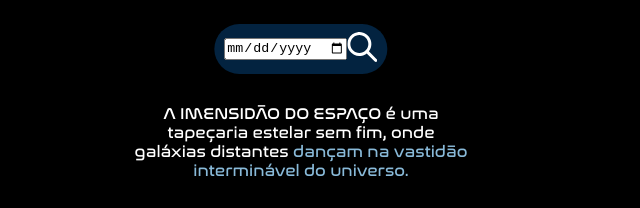
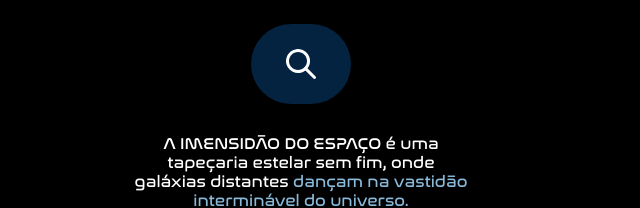
Before and after one commit to eigiihs/Nasa-API, a plain HTML site: page index.html in a window 1280 px wide. Shown: the part 1186-1394 px from the top of the page, without its empty margins (339-979 px from the left). Drawn offline with Linux system fonts and the light colour scheme.

Commit message:
término da criação da barra de pesquisa

```diff
--- a/index.html
+++ b/index.html
@@ -42,7 +42,7 @@
 
         <section id="search">
             <div class="search-box">
-                <input type="date" id="campoBusca">
+                <input type="date" class="search-date" id="campoBusca">
                 <a href="" class="search-btn" id="btnBusca">
                     <img src="img/search.svg" alt="">
                 </a>
--- a/style.css
+++ b/style.css
@@ -114,8 +114,8 @@ header{
     left: 50%;
     transform: translateX(-50%);
     background-color: #032340;
-    height: 50px;
-    padding: 10px;
+    height: 80px;
+    padding: 30px;
     border-radius: 40px;
     display: flex;
     justify-content: space-between;
@@ -123,14 +123,38 @@ header{
     z-index: 2;
 }
 
+.search-date::-webkit-calendar-picker-indicator{
+    display: none;
+}
+
 .search-date{
-    box-shadow: 0 0 0 0;
-    outline: 0;
+    color: #fff;
+    font-size: 1vw;
+    font-family: nasalization, sans-serif;
+    background: none;
+    border: none;
+    outline: none;
+    width: 0;
+    transition: 0.5s ease-in-out;
 }
 
 .search-box img{
     height: 30px;
     width: 30px;
+}
+
+.search-btn{
+    width: 40px;
+    height: 40px;
+    border-radius: 50%;
+    background-color: #032340;
+    display: flex;
+    justify-content: center;
+    align-items: center;
+}
+
+.search-box:hover > .search-date{
+    width: 240px;
 }
 
 /* /estilização da search bar */
@@ -140,7 +164,7 @@ header{
     flex-direction: column;
     align-items: center;
     width: 100%;
-    margin-top: 30px;
+    margin-top: 60px;
 }
 
 .slogan{
```
